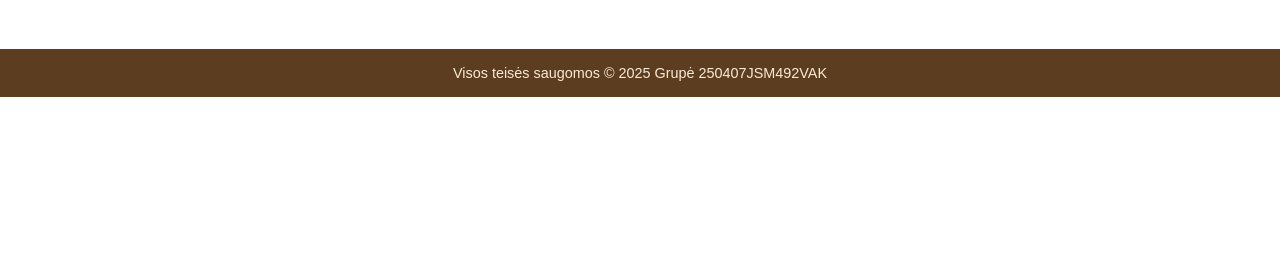
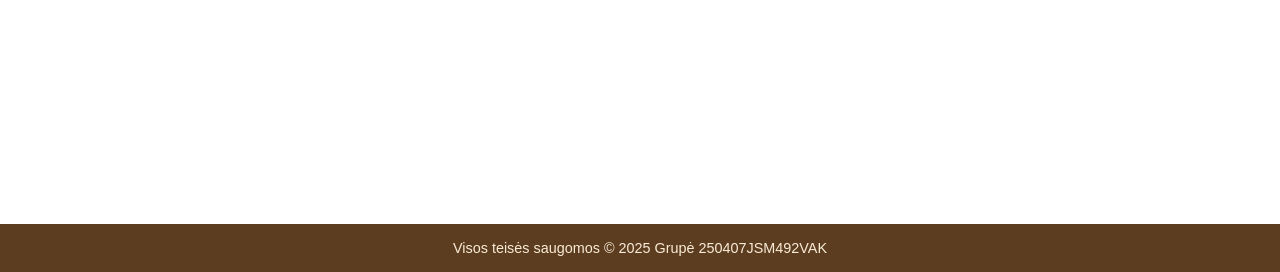
Before and after one commit to tautiz/250407JSM492VAK_grupinis, a plain HTML site: page index.html in a window 1280 px wide. Shown: the part 528-800 px from the top of the page. Drawn offline with Linux system fonts and the light colour scheme.

Commit message:
pataisiau footer dali css :)

```diff
--- a/assets/css/footer.css
+++ b/assets/css/footer.css
@@ -1,8 +1,15 @@
-footer{
-    text-align: center;
-    padding: 1rem;
+footer {
+    position: fixed;
+    bottom: 0;
+    width: 100%;
     background-color: #5c3d1f;
+    color: antiquewhite;
     font-size: 0.9rem;
     font-family: Arial, sans-serif;
-    color: antiquewhite;
+    padding: 1rem;
+    text-align: center;
+
+    display: flex;
+    justify-content: center;
+    align-items: center;
 }
--- a/assets/css/style.css
+++ b/assets/css/style.css
@@ -3,6 +3,7 @@
     padding: 0;
     box-sizing: border-box;
     font-family: Arial, sans-serif;
+
 
 }
 
```
